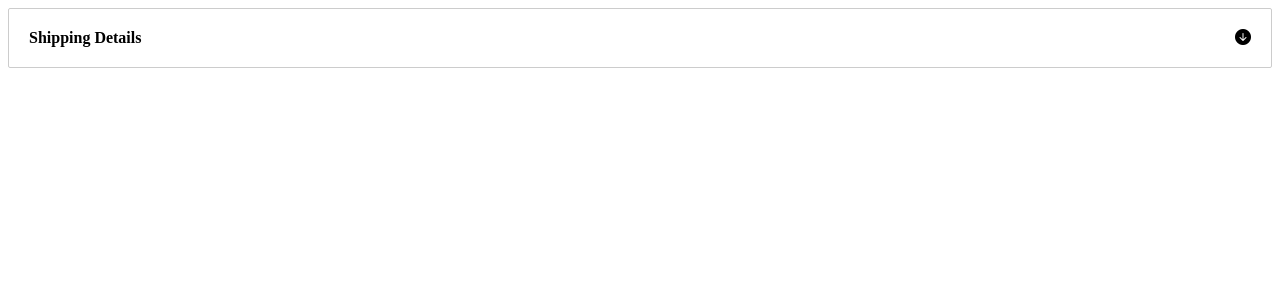
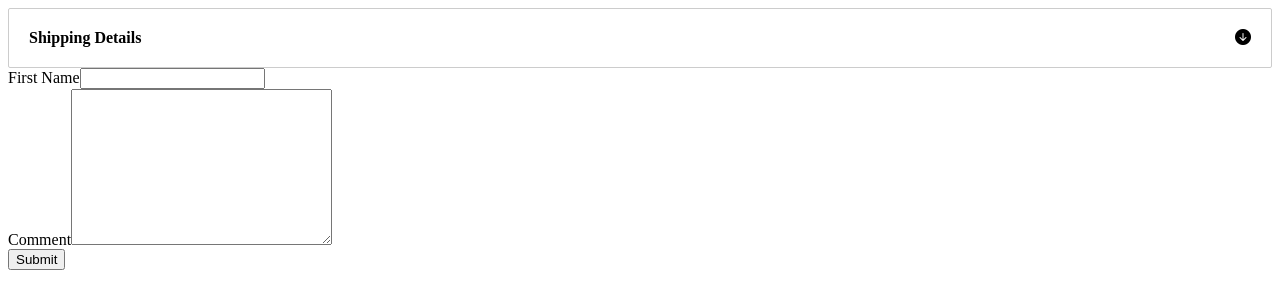
Before and after one commit to tillyninjaspace/weekfive-o-angular, an Angular app: page / in a window 1280 px wide. Shown: the top 308 px of the page. Built offline with nearby package versions, Linux system fonts and the light colour scheme.

Commit message:
starting forms

```diff
--- a/src/app/app.component.html
+++ b/src/app/app.component.html
@@ -2,3 +2,5 @@
 
   Shipping Details Content
 </zippy>
+
+<contact-form></contact-form>
--- a/src/app/app.module.ts
+++ b/src/app/app.module.ts
@@ -4,11 +4,13 @@
 import { AppRoutingModule } from './app-routing.module';
 import { AppComponent } from './app.component';
 import { ZippyComponent } from './zippy/zippy.component';
+import { ContactFormComponent } from './contact-form/contact-form.component';
 
 @NgModule({
   declarations: [
     AppComponent,
-    ZippyComponent
+    ZippyComponent,
+    ContactFormComponent
   ],
   imports: [
     BrowserModule,
--- /dev/null
+++ b/src/app/contact-form/contact-form.component.html
@@ -0,0 +1,13 @@
+<form>
+    <div class="form-group">
+        <label for="firstName">First Name</label>
+        <input id="firstName" type="text" class="form-control">
+    </div>
+
+    <div class="form-group">
+        <label for="comment">Comment</label>
+        <textarea id="comment" cols="30" rows="10" class="form-control"></textarea>
+    </div>
+
+    <button class="btn btn-primary">Submit</button>
+</form>
--- /dev/null
+++ b/src/app/contact-form/contact-form.component.ts
@@ -0,0 +1,15 @@
+import { Component, OnInit } from '@angular/core';
+
+@Component({
+  selector: 'contact-form',
+  templateUrl: './contact-form.component.html',
+  styleUrls: ['./contact-form.component.css']
+})
+export class ContactFormComponent implements OnInit {
+
+  constructor() { }
+
+  ngOnInit(): void {
+  }
+
+}
```
Also changed, not shown: src/app/contact-form/contact-form.component.css (added), 1 other file (tests, documents, lock files or other folders).
